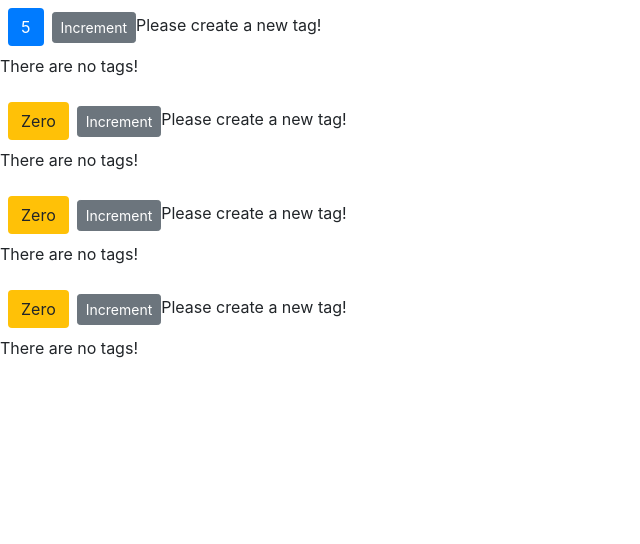
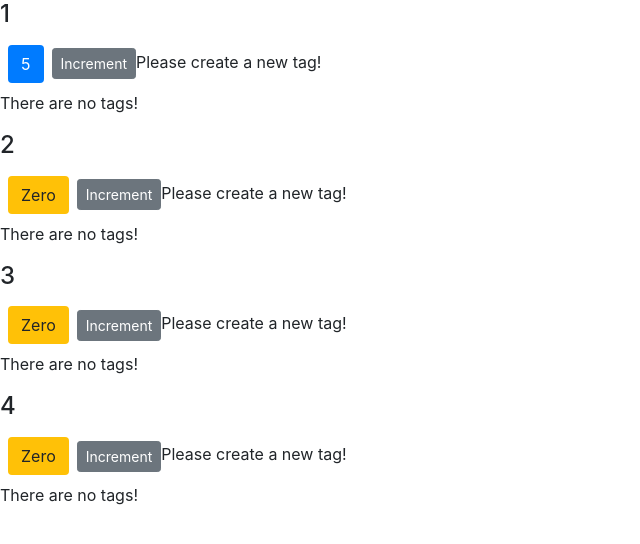
Before and after one commit to waleolakareem/counter-app, a React (Create React App) app: page / in a window 1280 px wide. Shown: the top 544 px of the page, without its empty margins (0-640 px from the left). Built offline with nearby package versions, Linux system fonts and the light colour scheme.

Commit message:
Gave counters children to send it thru children.props

```diff
--- a/src/components/counter.jsx
+++ b/src/components/counter.jsx
@@ -22,8 +22,9 @@
   }
 
   render() {
-    console.log(this.props);
+    console.log(this.props)
     return <div>
+    <h4>{this.props.id}</h4>
     <span className={this.getBadgeClasses()}>{this.formatCount()}</span>
     <button onClick={() => this.handleIncrement("product")} className="btn btn-secondary btn-sm">Increment
     </button>
--- a/src/components/counters.jsx
+++ b/src/components/counters.jsx
@@ -13,7 +13,8 @@
   render () {
     return (
       <div>
-        { this.state.counters.map(counter => <Counter key={counter.id} value={counter.value} selected={true} />)}
+        { this.state.counters.map(counter => (<Counter key={counter.id} value={counter.value} id={counter.id}>
+        </Counter>))}
       </div>
     )
   }
```
